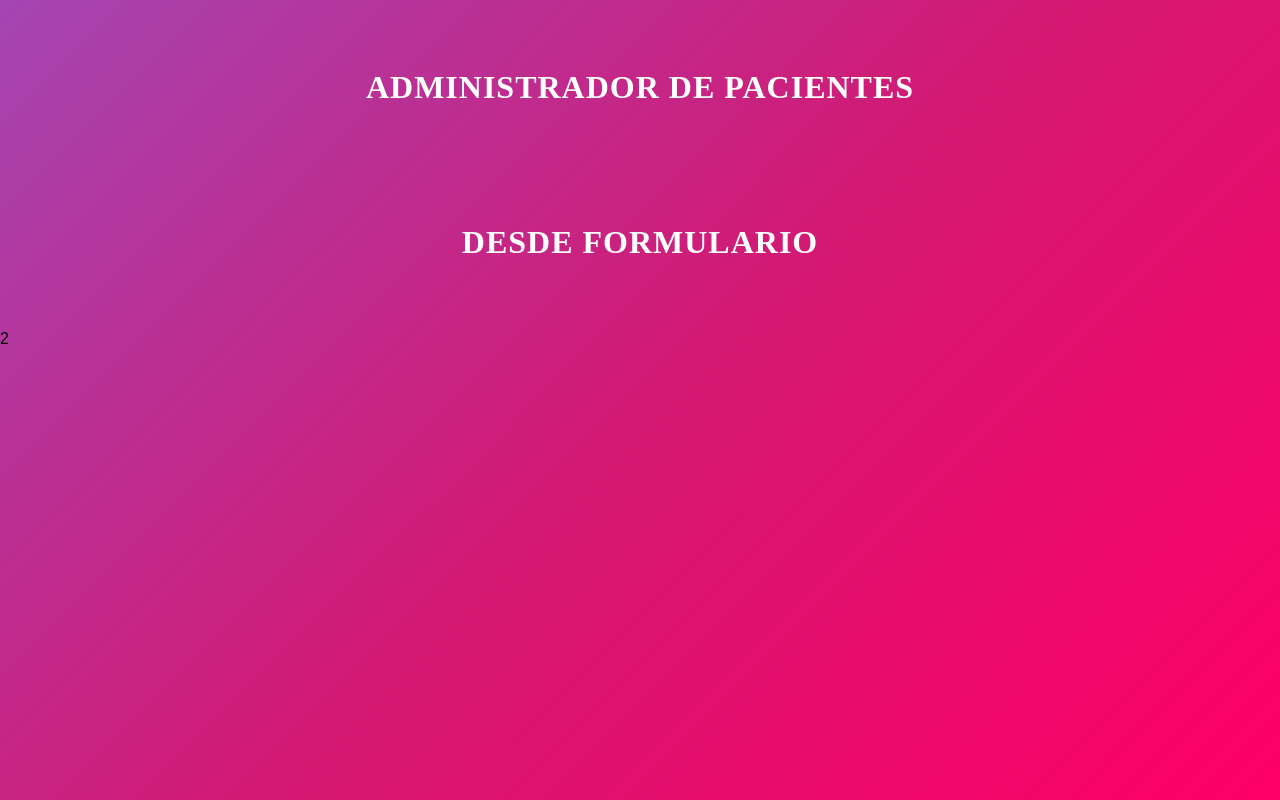
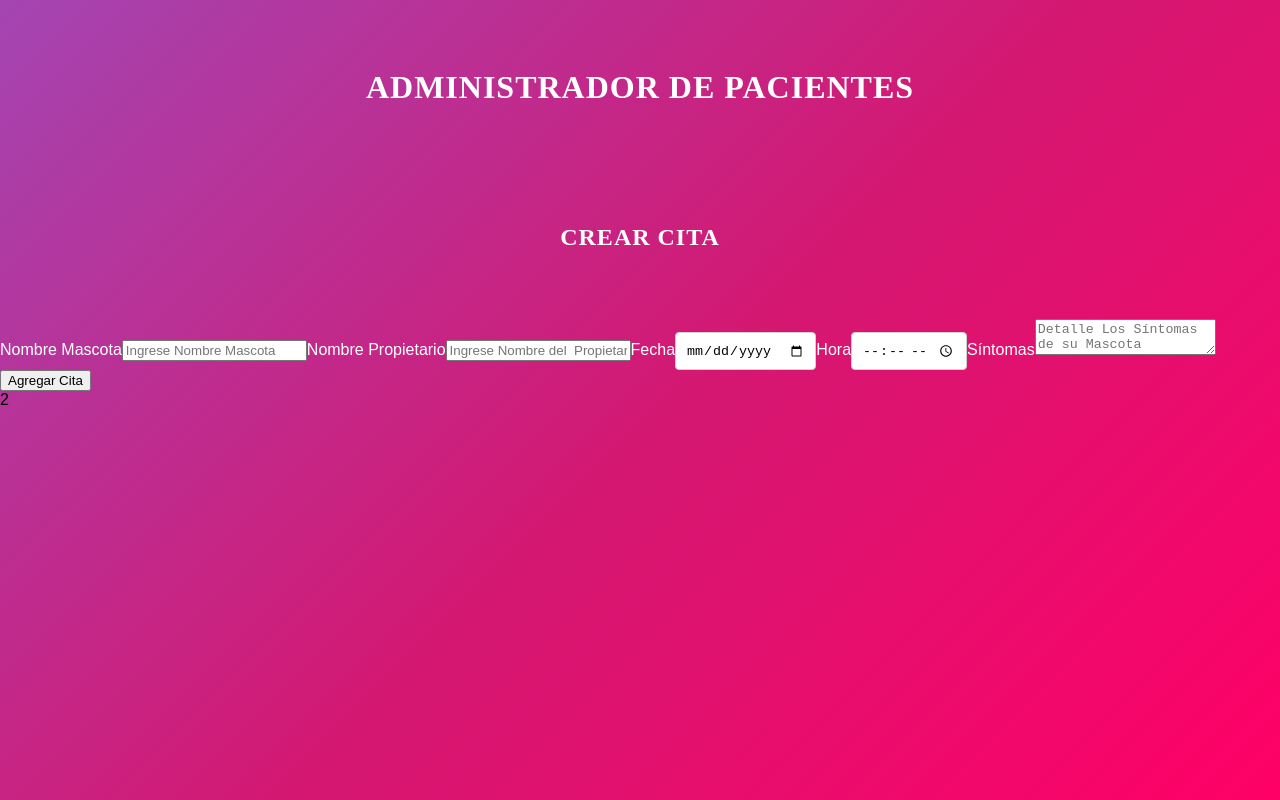
Before and after one commit to pablocastillo2017/administrador_Pacientes, a React (Create React App) app: page / in a window 1280 px wide. Built offline with nearby package versions, Linux system fonts and the light colour scheme; the HTML template or start-up script is replaced by a standard one.

Commit message:
5.50 Agregando Campos al Formulario

```diff
--- a/src/components/Formulario.js
+++ b/src/components/Formulario.js
@@ -1,10 +1,65 @@
-import React from 'react'
+import React,{Fragment} from 'react'
 
 //sfc snippet
 const Formulario = () => (
-    <h1>
-        Desde Formulario
-    </h1>
+ <Fragment>
+     <h2>Crear Cita</h2>
+
+     <form>
+        <label>Nombre Mascota</label>
+        <input
+        type ="text"
+        name ="mascota"
+        className="u-full-width"
+        placeholder="Ingrese Nombre Mascota"
+
+
+        />
+
+        <label>Nombre Propietario</label>
+        <input
+        type ="text"
+        name ="propietario"
+        className="u-full-width"
+        placeholder="Ingrese Nombre del  Propietario"
+
+        />
+
+        <label>Fecha</label>
+        <input
+        type ="date"
+        name ="fecha"
+        className="u-full-width"
+
+
+        />
+
+        <label>Hora</label>
+        <input
+        type ="time"
+        name ="hora"
+        className="u-full-width"
+
+        />
+
+        <label>Síntomas</label>
+
+        <textarea
+        className="u-full-width"
+        name="sintomas"
+        placeholder="Detalle Los Síntomas de su Mascota"
+        ></textarea>
+
+        <button
+        type= "submit"
+        className="u-full-width  button-primary"
+
+        >Agregar Cita</button>
+
+     </form>
+
+
+ </Fragment>
 )
 
 export default Formulario;
```
